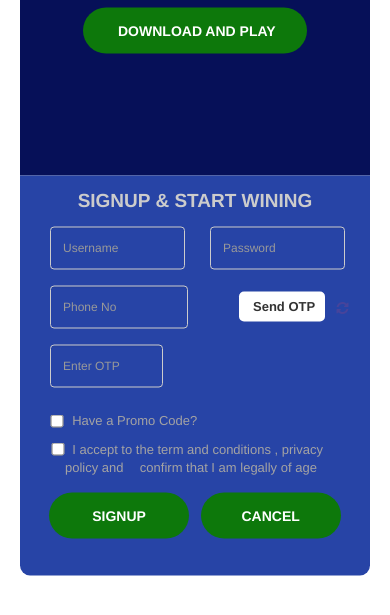
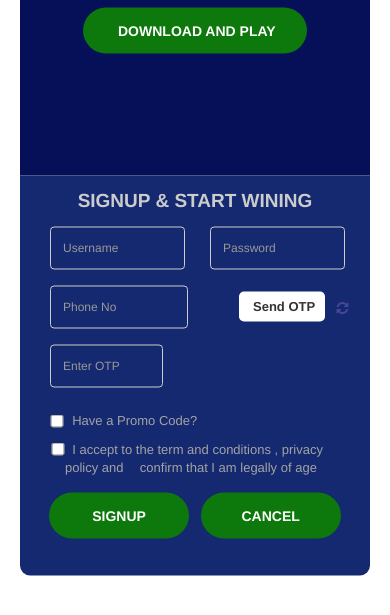
Before and after one commit to ujjawalweb/poker-form, a plain HTML site: page index.html in a window 390 px wide. Shown: the part 207-822 px from the top of the page. Drawn offline with nearby package versions, Linux system fonts and the light colour scheme.

Commit message:
Update style.css

```diff
--- a/style.css
+++ b/style.css
@@ -26,7 +26,7 @@ background-color: #fff;
 
 	.wdth{width:350px !important; background:#061058 ; height: 498px; border-radius: 45px 0px 0px 0px;}
 
-	.second-side{background-color:#2744a6 ;    height: 498px; border-radius: 0px 0px 45px 0px;
+	.second-side{background-color:#142970; ;    height: 498px; border-radius: 0px 0px 45px 0px;
 
 	}
 
@@ -97,7 +97,7 @@ background-color: #fff;
 	color:#fff !important;
 
     margin-bottom: -12px;
-   background-color:rgb(39 68 166) !important;
+   background-color:rgb(20 41 112)  !important;
 
    }
 
@@ -140,7 +140,7 @@ body{overflow-x: hidden;}
 	}
 
 	.second-side {
-		background:#2744a6;
+		background:#142970;
 		height: 400px;
 		10px: 0px 10px 10px 0px;
 		margin-top: -20px;
```
